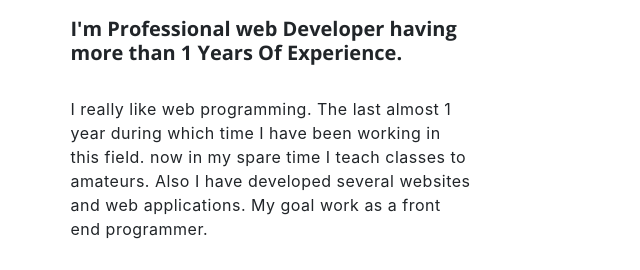
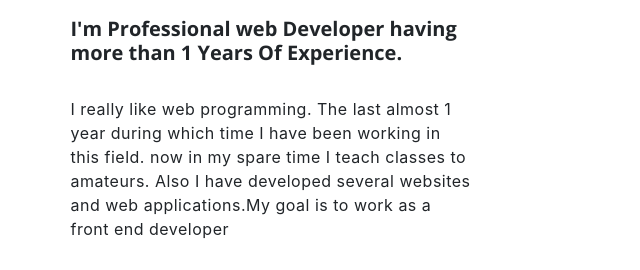
Before and after one commit to Asadbek-Dev/asadbek.uz, a plain HTML site: page index.html in a window 1280 px wide. Shown: the part 2250-2520 px from the top of the page, 439-1079 px from the left. Drawn offline with nearby package versions, Linux system fonts and the light colour scheme.

Commit message:
about section's text chenged

```diff
--- a/index.html
+++ b/index.html
@@ -209,7 +209,7 @@
             <div class="info">
               <h5>I'm Professional web Developer having more than 1 Years Of Experience.</h5>
               <p>I really like web programming. The last almost 1 year during which time I have been working in this field. now in my spare time I teach classes to amateurs. Also I have developed several websites and web
-                applications. My goal work as a front end programmer.</p>
+                applications.My goal is to work as a front end developer</p>
               <ul class="main">
                 <li>
                   <span class="firstSpan">
```
